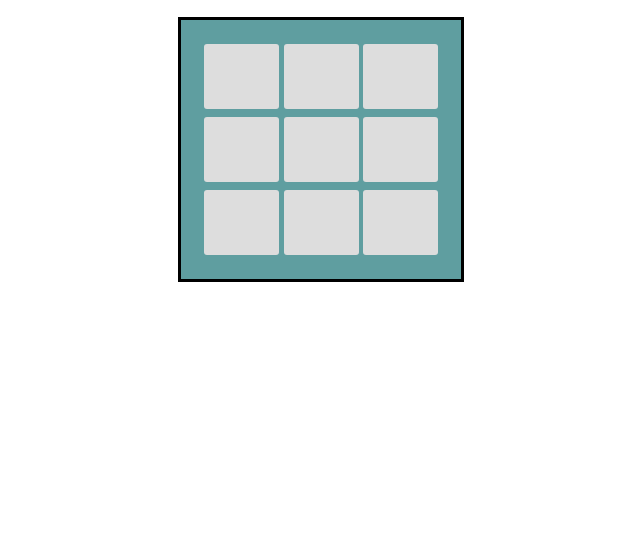
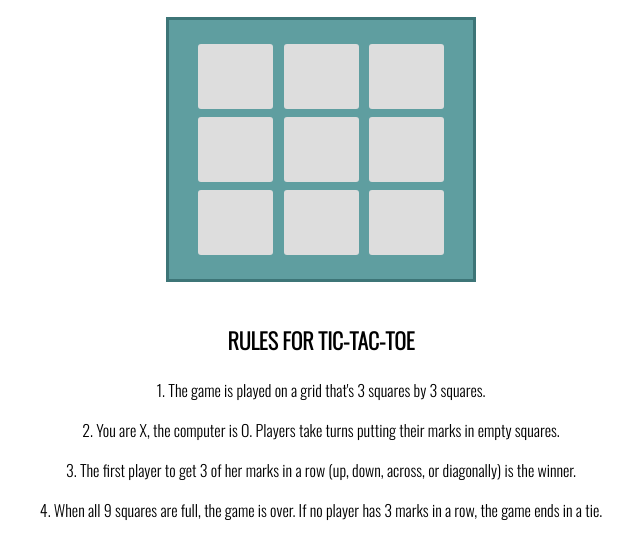
Before and after one commit to artneto/-tic-tac-toe, a plain HTML site: page index.html in a window 1280 px wide. Shown: the part 49-608 px from the top of the page, without its empty margins (319-959 px from the left). Drawn offline with nearby package versions, Linux system fonts and the light colour scheme.

Commit message:
style container color blue£

```diff
--- a/css/style.css
+++ b/css/style.css
@@ -11,7 +11,16 @@ h2, h3 {
     margin-top:10px;
 }
 
+#rules{
+    text-align: center;
+    padding-top: 20px;
 
+}
+
+#title{
+    font-weight: 900;
+    font-size: 22px;
+}
 #pop-box{
     width:100%;
     height:100%;
@@ -25,9 +34,9 @@ h2, h3 {
 .container{
     margin: 0 auto;
     padding: 20px;
-    max-width: 240px;
+    max-width: 264px;
     background-color: #5F9EA0;
-    border: 3px solid #000;
+    border: 3px solid #3d7577;
 
 }
 
--- a/index.html
+++ b/index.html
@@ -26,6 +26,19 @@
 
         </div>
     </div>
+
+
+    <div id=rules>
+        <p id="title">RULES FOR TIC-TAC-TOE</p>
+
+        <p>1. The game is played on a grid that's 3 squares by 3 squares.</p>
+
+        <p>2. You are X,  the computer is O. Players take turns putting their marks in empty squares.</p>
+
+        <p>3. The first player to get 3 of her marks in a row (up, down, across, or diagonally) is the winner.</p>
+
+        <p>4. When all 9 squares are full, the game is over. If no player has 3 marks in a row, the game ends in a tie.</p>
+    </div>
     <script src="js/script.js"></script>
 </body>
 </html>
```
